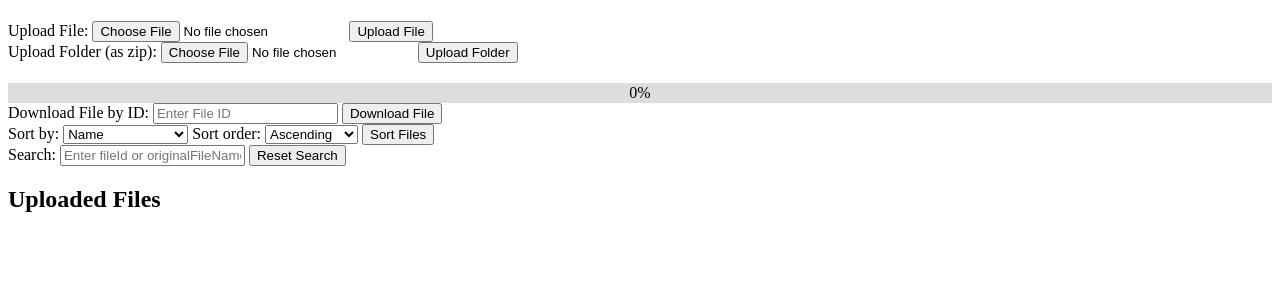
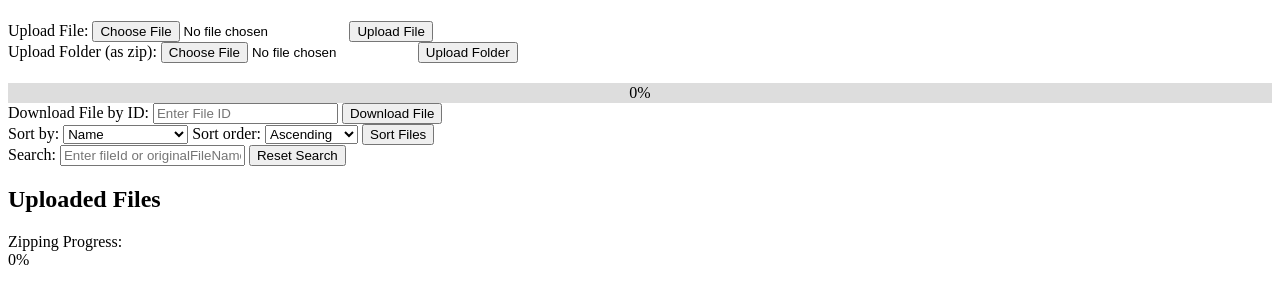
Before and after one commit to Sayor0630/discord-file-uploader.github.io, a website: page index.html in a window 1280 px wide. Both pictures are taken after a click on the button "Upload Folder". Shown: the part 59-362 px from the top of the page. Drawn offline with Linux system fonts and the light colour scheme; no server answers.

Commit message:
Update index.html

```diff
--- a/index.html
+++ b/index.html
@@ -46,6 +46,7 @@
     <label for="folderInput">Upload Folder (as zip):</label>
     <input type="file" name="folder" id="folderInput" webkitdirectory="" directory="" required>
     <button type="button" onclick="uploadFolder()">Upload Folder</button>
+    <div id="zip-progress-bar-container"></div>
   </form>
 
   <!-- Add a progress bar -->
@@ -122,6 +123,34 @@
   await fetchFilesList('name', 'asc');
     }
 
+// Function to dynamically create a zip progress bar
+function createZipProgressBar() {
+  const zipProgressBarContainer = document.createElement('div');
+  zipProgressBarContainer.id = 'zip-progress-bar-container';
+
+  const label = document.createElement('label');
+  label.for = 'zip-progress-bar';
+  label.textContent = 'Zipping Progress:';
+
+  const zipProgressBar = document.createElement('div');
+  zipProgressBar.id = 'zip-progress-bar';
+
+  const innerProgressBar = document.createElement('div');
+  innerProgressBar.id = 'zip-progress-bar-inner';
+  zipProgressBar.appendChild(innerProgressBar);
+
+  const zipProgressText = document.createElement('div');
+  zipProgressText.id = 'zip-progress-text';
+  zipProgressText.textContent = '0%';
+
+  zipProgressBarContainer.appendChild(label);
+  zipProgressBarContainer.appendChild(zipProgressBar);
+  zipProgressBarContainer.appendChild(zipProgressText);
+
+  return zipProgressBarContainer;
+}
+
+// Update your uploadFolder function
 async function uploadFolder() {
   const folderInput = document.getElementById('folderInput');
   const formData = new FormData();
@@ -130,17 +159,36 @@
     formData.append('files', file);
   }
 
-      const response = await fetch('https://discord-file-uploader.onrender.com/upload-folder', {
-        method: 'POST',
-        body: formData,
+  // Create and append the zip progress bar dynamically
+  const zipProgressBarContainer = createZipProgressBar();
+  document.body.appendChild(zipProgressBarContainer);
+
+  const zipProgressBar = document.getElementById('zip-progress-bar-inner');
+  const zipProgressText = document.getElementById('zip-progress-text');
+
+  const xhr = new XMLHttpRequest();
+
+  xhr.upload.addEventListener('progress', (event) => {
+    if (event.lengthComputable) {
+      const percentComplete = (event.loaded / event.total) * 100;
+      zipProgressBar.style.width = percentComplete + '%';
+      zipProgressText.textContent = percentComplete.toFixed(2) + '%';
+    }
   });
-      const result = await response.json();
-      const uploadTimeDiv = document.getElementById('uploadTime');
-      uploadTimeDiv.innerHTML = `"${result.originalFileName}" has been successfully uploaded. Time taken: ${formatTime(result.uploadTime)}`;
+
+  xhr.addEventListener('load', async () => {
+    // Remove the zip progress bar after completion
+    document.body.removeChild(zipProgressBarContainer);
 
     // Fetch and display the updated file list
     await fetchFilesList('name', 'asc');
+  });
+
+  xhr.open('POST', 'https://discord-file-uploader.onrender.com/upload-folder');
+  xhr.send(formData);
 }
+
+
 
 
     function getAllFilesFromFolder(folderInput) {
```
Lines whose indentation alone changed are shown as unchanged.
